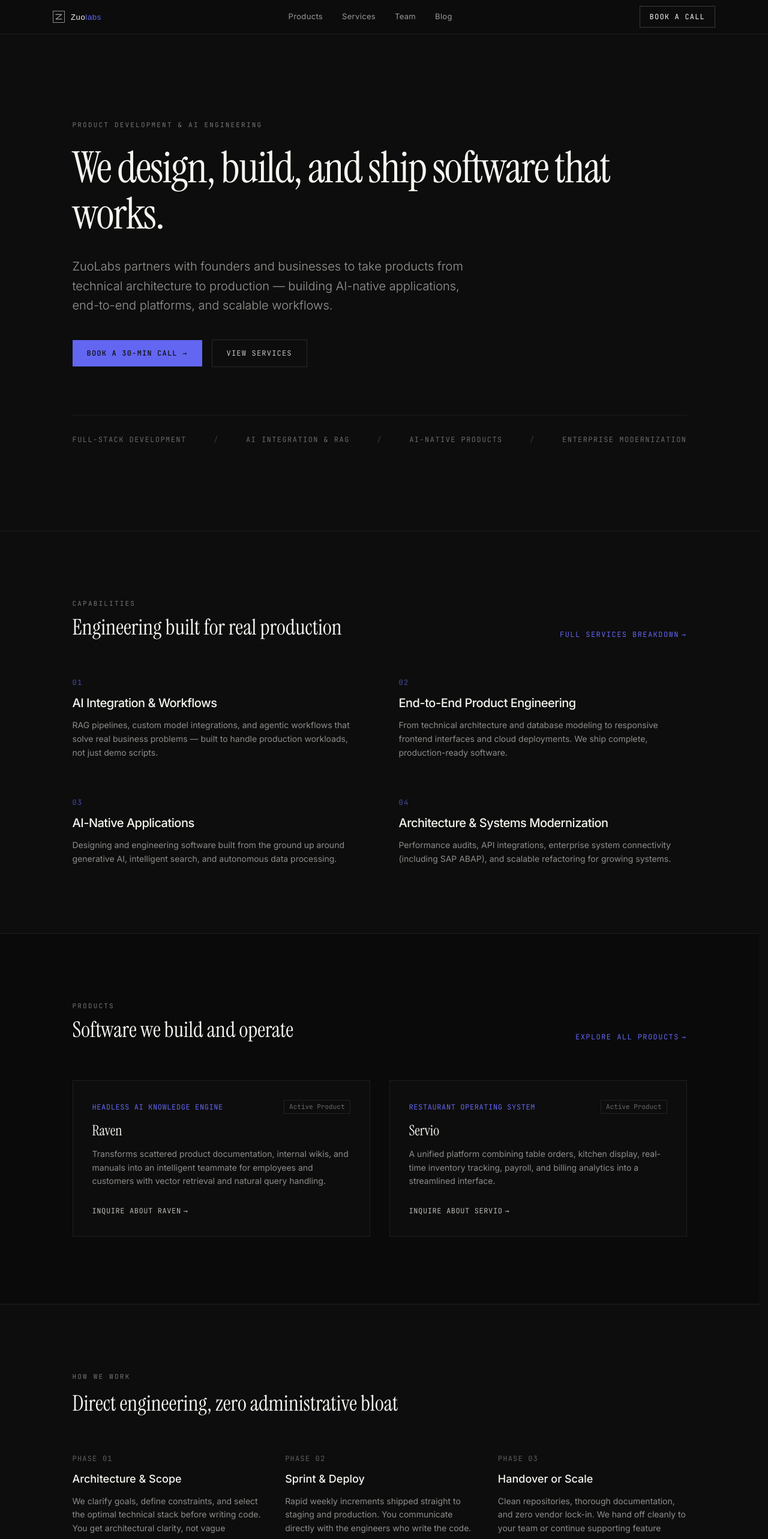
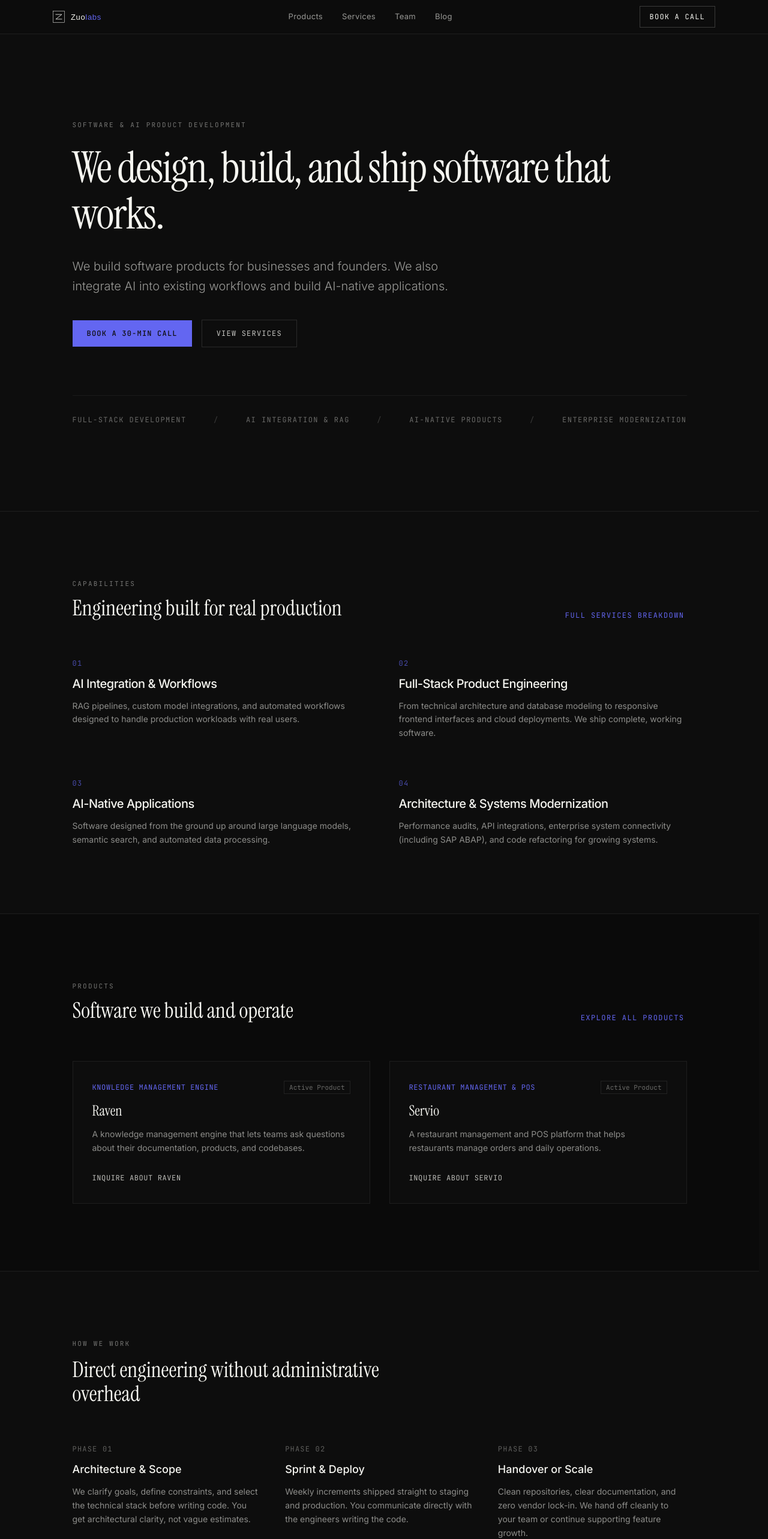
Before and after one commit to zuolabx/zuolab-website, a Next.js app: page / in a window 1280 px wide. Shown: the top 2566 px of the page at 60% size. Built offline with nearby package versions, Linux system fonts and the light colour scheme; a web font is replaced by a local one.

Commit message:
refactor: Update homepage content and metadata

```diff
--- a/src/app/page.tsx
+++ b/src/app/page.tsx
@@ -4,7 +4,7 @@
 import { SectionLabel } from "@/components/ui/section-label";
 
 export const metadata = {
-  title: "ZuoLabs — Product Development & AI Engineering Agency",
+  title: "ZuoLabs | Software and AI Product Development",
   description:
     "We design, build, and ship software products, AI integrations, and AI-native applications for businesses and founders.",
 };
@@ -14,41 +14,41 @@
     num: "01",
     title: "AI Integration & Workflows",
     description:
-      "RAG pipelines, custom model integrations, and agentic workflows that solve real business problems — built to handle production workloads, not just demo scripts.",
+      "RAG pipelines, custom model integrations, and automated workflows designed to handle production workloads with real users.",
   },
   {
     num: "02",
-    title: "End-to-End Product Engineering",
+    title: "Full-Stack Product Engineering",
     description:
-      "From technical architecture and database modeling to responsive frontend interfaces and cloud deployments. We ship complete, production-ready software.",
+      "From technical architecture and database modeling to responsive frontend interfaces and cloud deployments. We ship complete, working software.",
   },
   {
     num: "03",
     title: "AI-Native Applications",
     description:
-      "Designing and engineering software built from the ground up around generative AI, intelligent search, and autonomous data processing.",
+      "Software designed from the ground up around large language models, semantic search, and automated data processing.",
   },
   {
     num: "04",
     title: "Architecture & Systems Modernization",
     description:
-      "Performance audits, API integrations, enterprise system connectivity (including SAP ABAP), and scalable refactoring for growing systems.",
+      "Performance audits, API integrations, enterprise system connectivity (including SAP ABAP), and code refactoring for growing systems.",
   },
 ];
 
 const productsPreview = [
   {
     name: "Raven",
-    tagline: "Headless AI Knowledge Engine",
+    tagline: "Knowledge Management Engine",
     description:
-      "Transforms scattered product documentation, internal wikis, and manuals into an intelligent teammate for employees and customers with vector retrieval and natural query handling.",
+      "A knowledge management engine that lets teams ask questions about their documentation, products, and codebases.",
     status: "Active Product",
   },
   {
     name: "Servio",
-    tagline: "Restaurant Operating System",
+    tagline: "Restaurant Management & POS",
     description:
-      "A unified platform combining table orders, kitchen display, real-time inventory tracking, payroll, and billing analytics into a streamlined interface.",
+      "A restaurant management and POS platform that helps restaurants manage orders and daily operations.",
     status: "Active Product",
   },
 ];
@@ -77,7 +77,10 @@
         {/* HERO SECTION */}
         <section className="border-b border-[#1e1e1e] px-6 py-24 md:py-36">
           <div className="max-w-5xl mx-auto">
-            <SectionLabel label="Product Development & AI Engineering" className="mb-6" />
+            <SectionLabel
+              label="Software & AI Product Development"
+              className="mb-6"
+            />
 
             <h1
               className="text-4xl sm:text-6xl md:text-7xl font-normal tracking-tight text-foreground leading-[1.08] max-w-4xl"
@@ -87,9 +90,9 @@
             </h1>
 
             <p className="mt-8 text-lg sm:text-xl text-foreground/60 leading-relaxed max-w-2xl font-light">
-              ZuoLabs partners with founders and businesses to take products from technical
-              architecture to production — building AI-native applications, end-to-end
-              platforms, and scalable workflows.
+              We build software products for businesses and founders. We also
+              integrate AI into existing workflows and build AI-native
+              applications.
             </p>
 
             <div className="mt-10 flex flex-wrap items-center gap-4">
@@ -99,7 +102,7 @@
                 rel="noopener noreferrer"
                 className="inline-flex items-center justify-center px-6 py-3.5 bg-accent text-[#0d0d0d] font-mono text-xs uppercase tracking-[0.1em] font-medium hover:bg-accent/90 transition-colors"
               >
-                Book a 30-min Call →
+                Book a 30-min Call
               </a>
               <Link
                 href="/services"
@@ -140,7 +143,7 @@
                 className="text-xs font-mono uppercase tracking-[0.12em] text-accent hover:underline flex items-center gap-1"
               >
                 <span>Full services breakdown</span>
-                <span>→</span>
+                <span> </span>
               </Link>
             </div>
 
@@ -180,7 +183,7 @@
                 className="text-xs font-mono uppercase tracking-[0.12em] text-accent hover:underline flex items-center gap-1"
               >
                 <span>Explore all products</span>
-                <span>→</span>
+                <span> </span>
               </Link>
             </div>
 
@@ -217,7 +220,7 @@
                       className="inline-flex items-center gap-1 text-xs font-mono uppercase tracking-wider text-foreground/75 hover:text-accent transition-colors"
                     >
                       <span>Inquire about {prod.name}</span>
-                      <span>→</span>
+                      <span> </span>
                     </a>
                   </div>
                 </div>
@@ -234,7 +237,7 @@
               className="text-3xl sm:text-4xl font-normal text-foreground mb-16 max-w-xl"
               style={{ fontFamily: "var(--font-serif)" }}
             >
-              Direct engineering, zero administrative bloat
+              Direct engineering without administrative overhead
             </h2>
 
             <div className="grid grid-cols-1 md:grid-cols-3 gap-10">
@@ -246,8 +249,9 @@
                   Architecture & Scope
                 </h3>
                 <p className="text-sm text-foreground/55 leading-relaxed">
-                  We clarify goals, define constraints, and select the optimal technical
-                  stack before writing code. You get architectural clarity, not vague estimates.
+                  We clarify goals, define constraints, and select the technical
+                  stack before writing code. You get architectural clarity, not
+                  vague estimates.
                 </p>
               </div>
 
@@ -259,8 +263,8 @@
                   Sprint & Deploy
                 </h3>
                 <p className="text-sm text-foreground/55 leading-relaxed">
-                  Rapid weekly increments shipped straight to staging and production. You communicate
-                  directly with the engineers who write the code.
+                  Weekly increments shipped straight to staging and production.
+                  You communicate directly with the engineers writing the code.
                 </p>
               </div>
 
@@ -272,8 +276,9 @@
                   Handover or Scale
                 </h3>
                 <p className="text-sm text-foreground/55 leading-relaxed">
-                  Clean repositories, thorough documentation, and zero vendor lock-in.
-                  We hand off cleanly to your team or continue supporting feature growth.
+                  Clean repositories, clear documentation, and zero vendor
+                  lock-in. We hand off cleanly to your team or continue
+                  supporting feature growth.
                 </p>
               </div>
             </div>
@@ -302,8 +307,12 @@
                   </blockquote>
                   <div className="pt-4 border-t border-[#1e1e1e] flex items-center justify-between">
                     <div>
-                      <p className="text-sm font-medium text-foreground">{t.author}</p>
-                      <p className="text-xs text-foreground/45 font-mono">{t.engagement}</p>
+                      <p className="text-sm font-medium text-foreground">
+                        {t.author}
+                      </p>
+                      <p className="text-xs text-foreground/45 font-mono">
+                        {t.engagement}
+                      </p>
                     </div>
                     <span className="text-[10px] font-mono uppercase tracking-widest text-accent/80 border border-accent/20 px-2 py-0.5">
                       Verified Client
@@ -325,8 +334,8 @@
               Ready to ship your next product?
             </h2>
             <p className="text-foreground/60 text-base max-w-xl mx-auto leading-relaxed">
-              Schedule a 30-minute introductory conversation with our engineering team to
-              discuss architecture, timeline, and execution.
+              Schedule a 30-minute introductory conversation with our
+              engineering team to discuss architecture, timeline, and execution.
             </p>
             <div className="pt-4 flex flex-wrap items-center justify-center gap-4">
               <a
@@ -335,7 +344,7 @@
                 rel="noopener noreferrer"
                 className="px-6 py-3.5 bg-accent text-[#0d0d0d] font-mono text-xs uppercase tracking-[0.1em] font-medium hover:bg-accent/90 transition-colors"
               >
-                Book a 30-min Call →
+                Book a 30-min Call
               </a>
               <a
                 href="mailto:founders@zuolabs.com"
```
